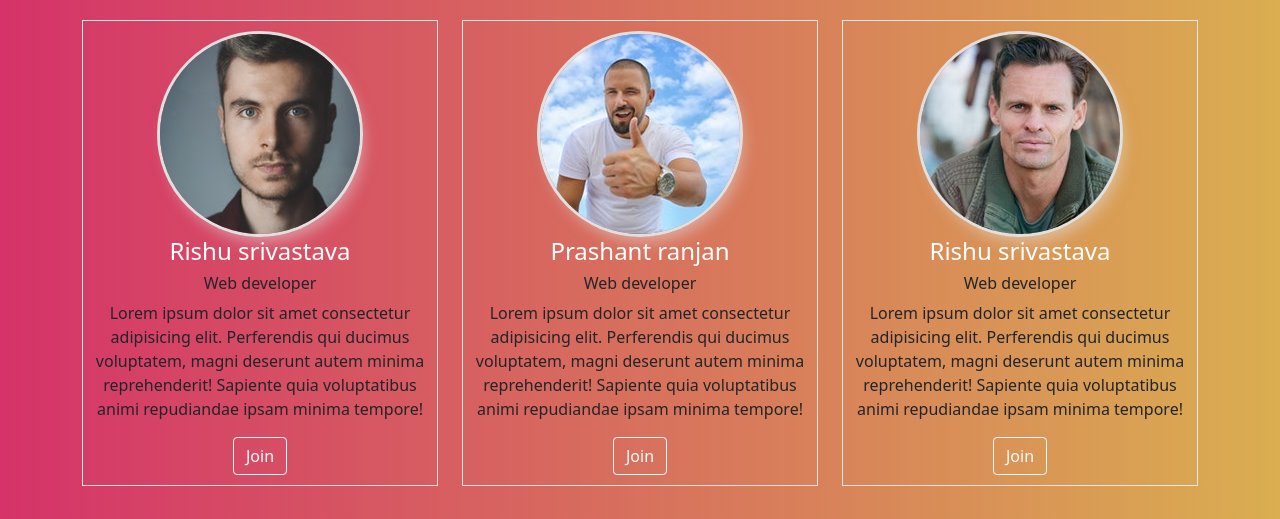
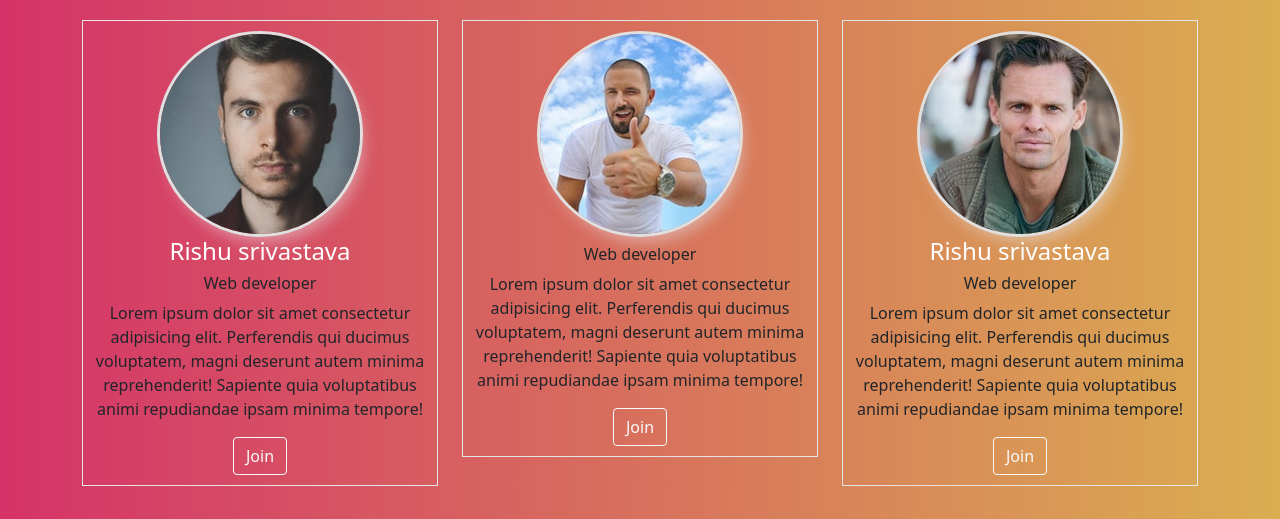
Before and after one commit to rishuk524/bootstrap, a plain HTML site: page 02teamsection/index.html in a window 1280 px wide. Shown: the part 281-800 px from the top of the page. Drawn offline with nearby package versions, Linux system fonts and the light colour scheme.

Commit message:
adding index.html

```diff
--- a/02teamsection/index.html
+++ b/02teamsection/index.html
@@ -51,7 +51,7 @@
                         alt="Team one"/>
                     </div>
                     <div class="team-title">
-                        <h3>Prashant ranjan</h3>
+                        <h3></h3>
                         <h4>Web developer</h4>
                         <p>Lorem ipsum dolor sit amet consectetur adipisicing elit. Perferendis qui ducimus voluptatem, magni deserunt
                             autem minima reprehenderit! Sapiente quia voluptatibus animi repudiandae ipsam minima tempore!
```
